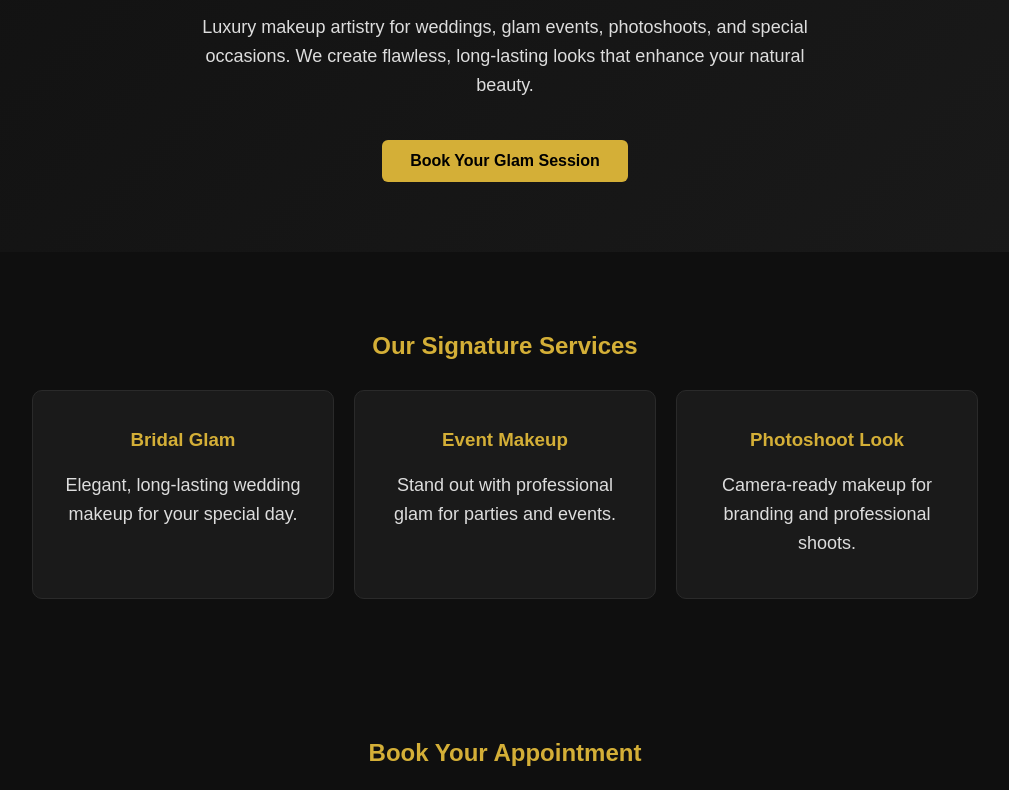
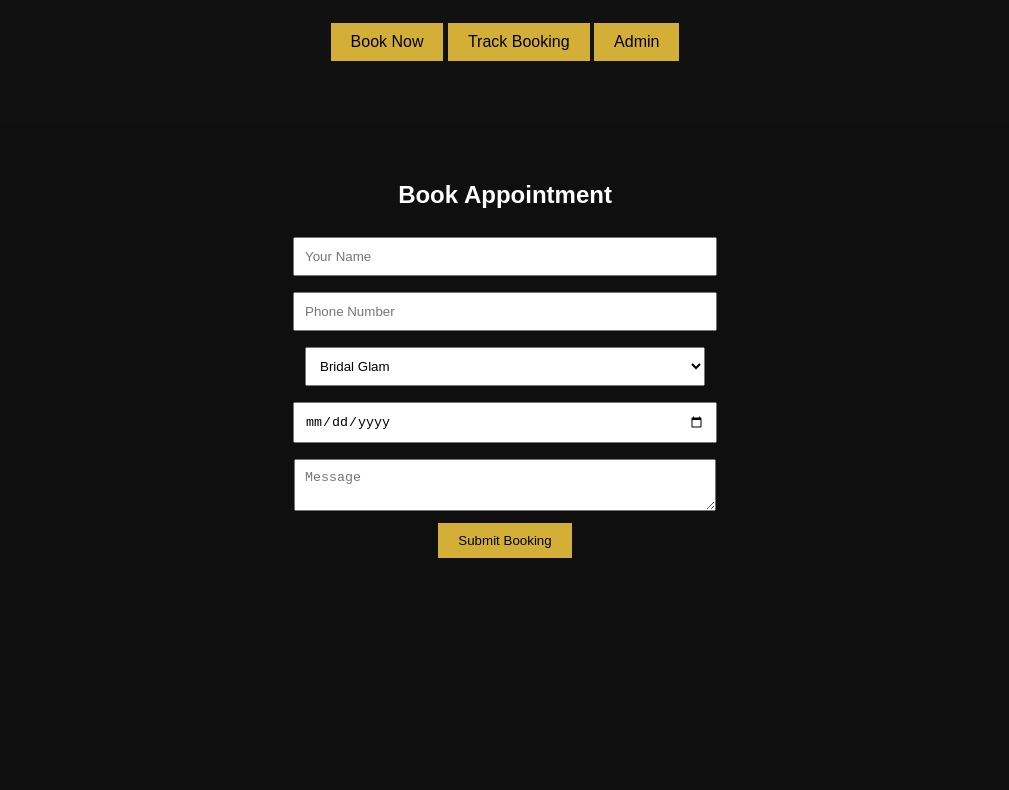
Before and after one commit to xolisamabope5-pixel/facebylizeka, a plain HTML site: page templates/index.html in a window 1280 px wide. Shown: the part 161-951 px from the top of the page, without its empty margins (135-1144 px from the left). After the commit the page ends 800 px from the top, so only its background shows below. Drawn offline with Linux system fonts and the light colour scheme.

Commit message:
full system with templates: admin + tracking + booking

```diff
--- a/templates/index.html
+++ b/templates/index.html
@@ -1,120 +1,53 @@
 <!DOCTYPE html>
-<html lang="en">
+<html>
 <head>
-    <meta charset="UTF-8">
     <title>FaceByLizeka Beauty Studio</title>
-    <meta name="viewport" content="width=device-width, initial-scale=1.0">
+    <meta name="viewport" content="width=device-width, initial-scale=1">
 
     <style>
         body {
             margin: 0;
-            font-family: Arial, sans-serif;
+            font-family: Arial;
             background: #0f0f0f;
             color: white;
         }
 
         header {
             text-align: center;
-            padding: 70px 20px;
-            background: linear-gradient(135deg, #111, #1a1a1a);
+            padding: 60px 20px;
+            background: #111;
         }
 
         h1 {
-            font-size: 42px;
-            letter-spacing: 1px;
-            color: #d4af37; /* GOLD */
-        }
-
-        p {
-            font-size: 18px;
-            max-width: 650px;
-            margin: 20px auto;
-            color: #ddd;
-            line-height: 1.6;
+            color: #d4af37;
         }
 
         .btn {
+            background: #d4af37;
+            color: black;
+            padding: 10px 20px;
+            text-decoration: none;
             display: inline-block;
-            margin-top: 20px;
-            padding: 12px 28px;
-            background: #d4af37; /* GOLD */
-            color: black;
-            text-decoration: none;
-            font-weight: bold;
-            border-radius: 6px;
-            transition: 0.3s;
-        }
-
-        .btn:hover {
-            background: #b8942f;
+            margin-top: 10px;
         }
 
         section {
-            padding: 60px 20px;
+            padding: 40px;
             text-align: center;
         }
 
-        h2 {
-            color: #d4af37;
-            margin-bottom: 30px;
-        }
-
-        .services {
-            display: flex;
-            flex-wrap: wrap;
-            justify-content: center;
-            gap: 20px;
-        }
-
-        .card {
-            width: 260px;
-            padding: 20px;
-            background: #1a1a1a;
-            border: 1px solid #2a2a2a;
-            border-radius: 10px;
-        }
-
-        .card h3 {
-            color: #d4af37;
-        }
-
-        form {
-            max-width: 500px;
-            margin: auto;
-            text-align: left;
-        }
-
-        input, textarea, select {
-            width: 100%;
+        input, select, textarea {
+            width: 90%;
+            max-width: 400px;
             padding: 10px;
-            margin: 8px 0;
-            border: none;
-            border-radius: 5px;
-        }
-
-        input, textarea, select {
-            background: #222;
-            color: white;
+            margin: 8px;
         }
 
         button {
-            width: 100%;
-            padding: 12px;
             background: #d4af37;
             border: none;
-            font-weight: bold;
+            padding: 10px 20px;
             cursor: pointer;
-        }
-
-        button:hover {
-            background: #b8942f;
-        }
-
-        footer {
-            text-align: center;
-            padding: 20px;
-            color: #888;
-            font-size: 14px;
         }
     </style>
 </head>
@@ -123,63 +56,32 @@
 
 <header>
     <h1>FaceByLizeka Beauty Studio</h1>
+    <p>Luxury makeup for weddings, events & photoshoots</p>
 
-    <p>
-        Luxury makeup artistry for weddings, glam events, photoshoots, and special occasions.
-        We create flawless, long-lasting looks that enhance your natural beauty.
-    </p>
-
-    <a href="#booking" class="btn">Book Your Glam Session</a>
+    <a class="btn" href="#book">Book Now</a>
+    <a class="btn" href="/track">Track Booking</a>
+    <a class="btn" href="/login">Admin</a>
 </header>
 
-<section>
-    <h2>Our Signature Services</h2>
-
-    <div class="services">
-
-        <div class="card">
-            <h3>Bridal Glam</h3>
-            <p>Elegant, long-lasting wedding makeup for your special day.</p>
-        </div>
-
-        <div class="card">
-            <h3>Event Makeup</h3>
-            <p>Stand out with professional glam for parties and events.</p>
-        </div>
-
-        <div class="card">
-            <h3>Photoshoot Look</h3>
-            <p>Camera-ready makeup for branding and professional shoots.</p>
-        </div>
-
-    </div>
-</section>
-
-<section id="booking">
-    <h2>Book Your Appointment</h2>
+<section id="book">
+    <h2>Book Appointment</h2>
 
     <form method="POST" action="/book">
-
-        <input type="text" name="name" placeholder="Your Name" required>
-        <input type="text" name="phone" placeholder="Phone Number" required>
+        <input name="name" placeholder="Your Name" required><br>
+        <input name="phone" placeholder="Phone Number" required><br>
 
         <select name="service">
-            <option value="Bridal Glam">Bridal Glam</option>
-            <option value="Event Makeup">Event Makeup</option>
-            <option value="Photoshoot Look">Photoshoot Look</option>
-        </select>
+            <option>Bridal Glam</option>
+            <option>Event Makeup</option>
+            <option>Photoshoot Look</option>
+        </select><br>
 
-        <input type="date" name="date" required>
-
-        <textarea name="message" placeholder="Any special requests..."></textarea>
+        <input type="date" name="date" required><br>
+        <textarea name="message" placeholder="Message"></textarea><br>
 
         <button type="submit">Submit Booking</button>
     </form>
 </section>
 
-<footer>
-    © 2026 FaceByLizeka Beauty Studio. All rights reserved.
-</footer>
-
 </body>
 </html>
```
Also changed, not shown: templates/admin.html (+14 -33 lines), templates/login.html (+6 -6 lines), templates/track.html (+13 -63 lines).
